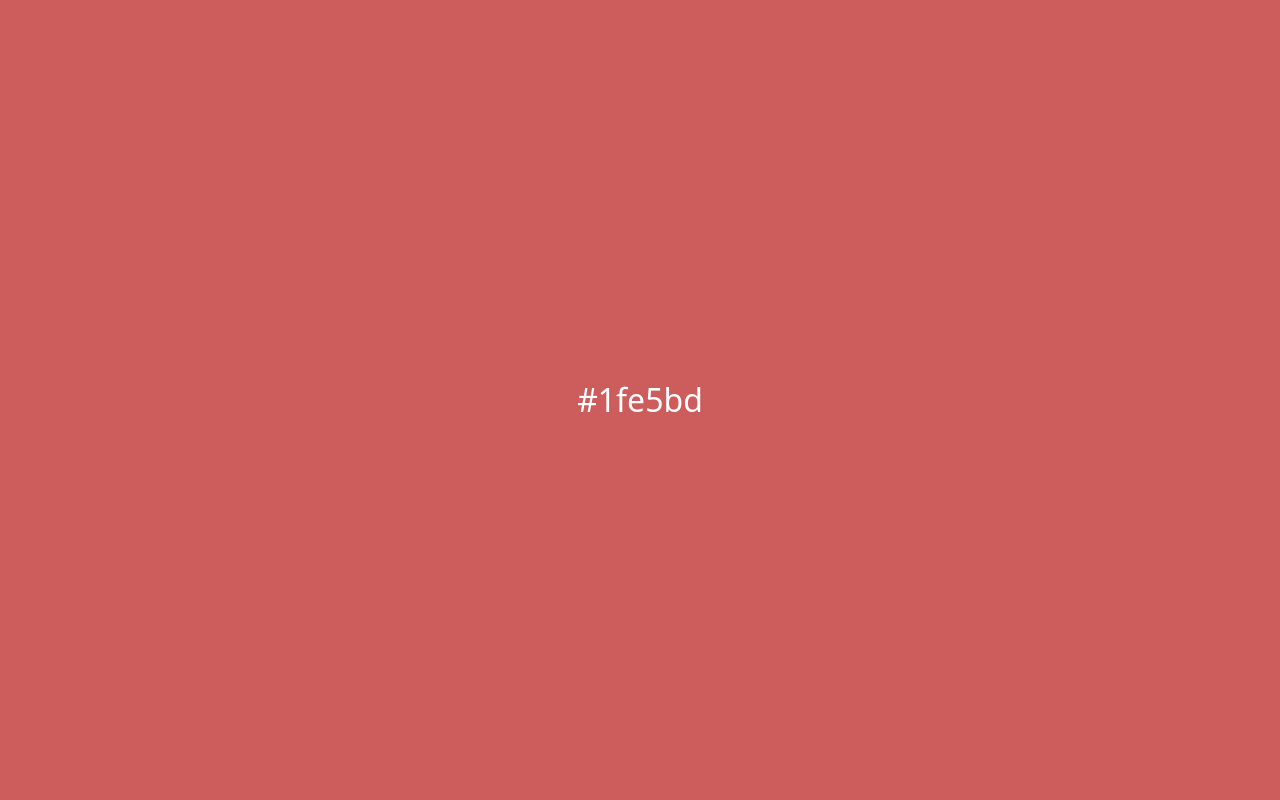
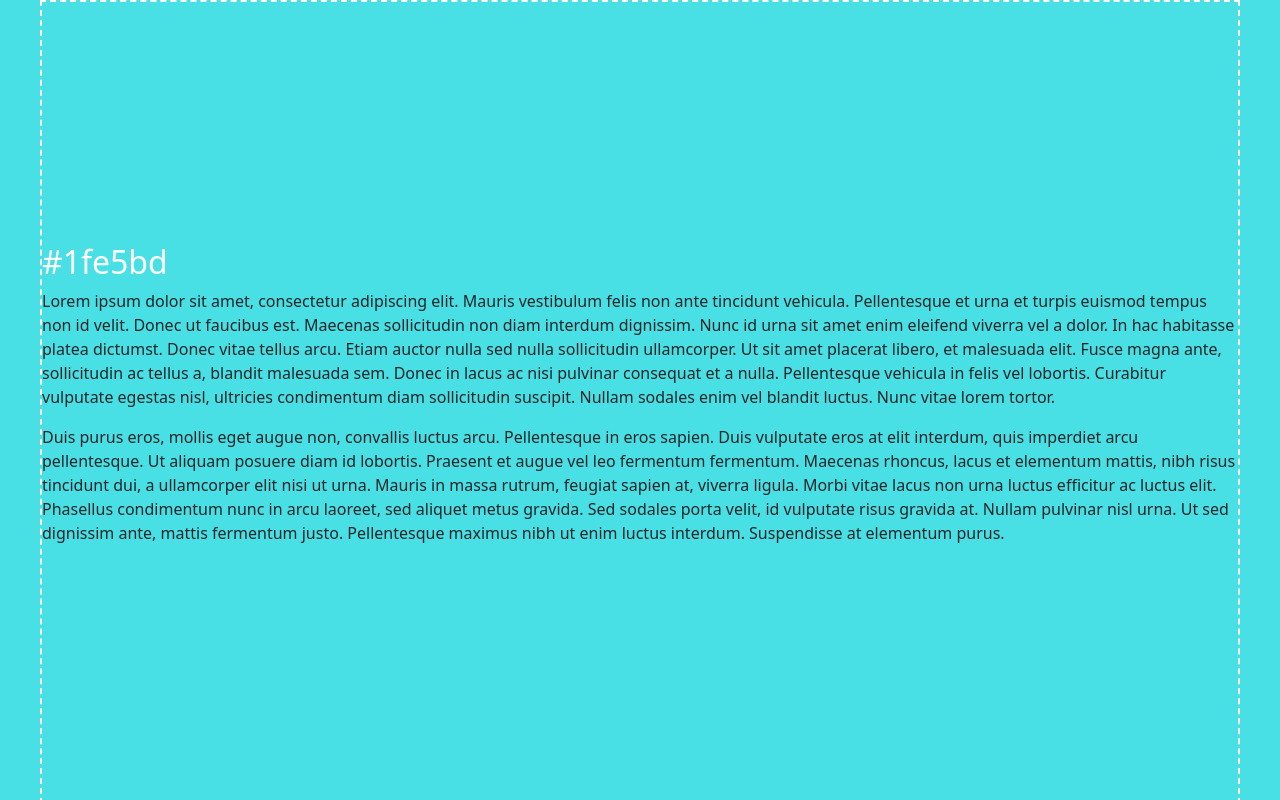
Before and after one commit to elsol13/scrolling-sections, a plain HTML site: page index.html in a window 1280 px wide. Shown: the top 800 px of the page. Drawn offline with nearby package versions, Linux system fonts and the light colour scheme.

Commit message:
centered sections w/ flexbox

```diff
--- a/css/styles.css
+++ b/css/styles.css
@@ -1,7 +1,3 @@
-/*---
-Author: YasirKareem
----*/
-
 * {
     box-sizing: border-box;
     padding: 0;
@@ -10,35 +6,29 @@ Author: YasirKareem
   }
 
   body {
-      background: #1fe5bd;
-      font-family: 'Roboto';
-      transition: background 1s ease;
-  }
+    background: #1fe5bd;
+    font-family: 'Roboto';
+    transition: background 1s ease;
+    /* changed from table */
+}
 
-  .content {
-      display: table;
-      height: 100%;
-      width: 100%;
-  }
-
-  h2 {
-      color: #fff;
-      font-size: 90px;
-      text-align: center;
-      width: 100%;
-      display: table-cell;
-      vertical-align: middle;
-      clear: both;
-  }
-
-  section {
+section {
+    /* the flex configuration comes here */
+    display: flex;
+    flex-direction: column;
+    /* main axis */
+    justify-content: center;
+    /* cross axis */
+    align-items: center;
     height: 100vh;
     width: 100vw;
     scroll-snap-align: start;
+    margin: 0 auto;
+    max-width: 1200px;
+    border: 2px dashed white;
   }
 
-/* FIXME: temporary fix */
-
-  .starting-div {
-      background-color: indianred;
-  }
+    h2 {
+        color: #fff;
+        font-size: 90px;
+    }
--- a/index.html
+++ b/index.html
@@ -13,9 +13,15 @@
 <body>
     <div class="bg-color">
         <section class="part" data-background="#1fe5bd">
-            <!-- FIXME: .start-div to overwrite white background caused by Bootstrap -->
-            <div class="content starting-div">
+            <!-- FIXME: Data-background got overrided by Bootstrap -->
+            <div class="content">
                 <h2>#1fe5bd</h2>
+                <p>
+                    Lorem ipsum dolor sit amet, consectetur adipiscing elit. Mauris vestibulum felis non ante tincidunt vehicula. Pellentesque et urna et turpis euismod tempus non id velit. Donec ut faucibus est. Maecenas sollicitudin non diam interdum dignissim. Nunc id urna sit amet enim eleifend viverra vel a dolor. In hac habitasse platea dictumst. Donec vitae tellus arcu. Etiam auctor nulla sed nulla sollicitudin ullamcorper. Ut sit amet placerat libero, et malesuada elit. Fusce magna ante, sollicitudin ac tellus a, blandit malesuada sem. Donec in lacus ac nisi pulvinar consequat et a nulla. Pellentesque vehicula in felis vel lobortis. Curabitur vulputate egestas nisl, ultricies condimentum diam sollicitudin suscipit. Nullam sodales enim vel blandit luctus. Nunc vitae lorem tortor.
+                </p>
+                <p>
+                    Duis purus eros, mollis eget augue non, convallis luctus arcu. Pellentesque in eros sapien. Duis vulputate eros at elit interdum, quis imperdiet arcu pellentesque. Ut aliquam posuere diam id lobortis. Praesent et augue vel leo fermentum fermentum. Maecenas rhoncus, lacus et elementum mattis, nibh risus tincidunt dui, a ullamcorper elit nisi ut urna. Mauris in massa rutrum, feugiat sapien at, viverra ligula. Morbi vitae lacus non urna luctus efficitur ac luctus elit. Phasellus condimentum nunc in arcu laoreet, sed aliquet metus gravida. Sed sodales porta velit, id vulputate risus gravida at. Nullam pulvinar nisl urna. Ut sed dignissim ante, mattis fermentum justo. Pellentesque maximus nibh ut enim luctus interdum. Suspendisse at elementum purus.
+                </p>
             </div>
         </section>
 
```
Also changed, not shown: css/stylecopied.css (added).
